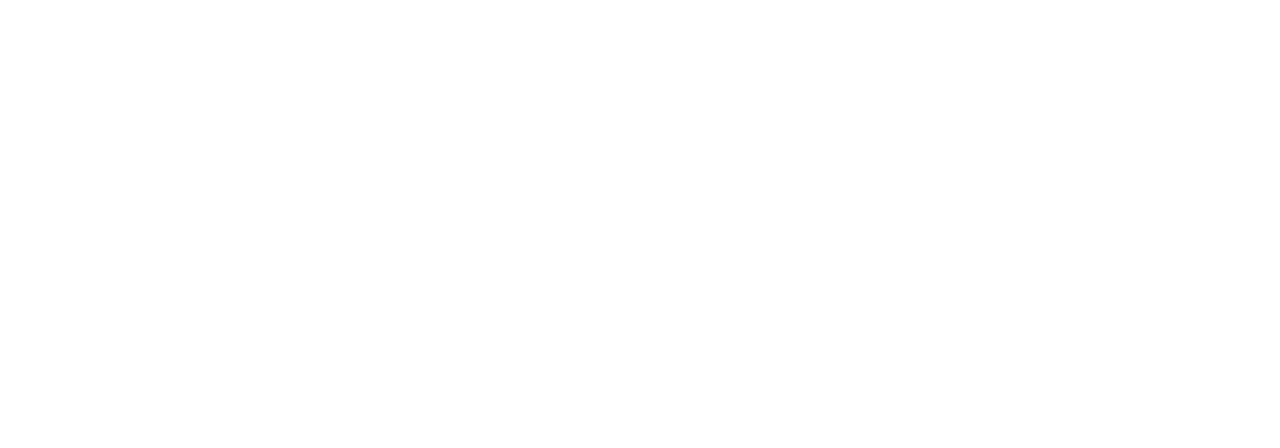
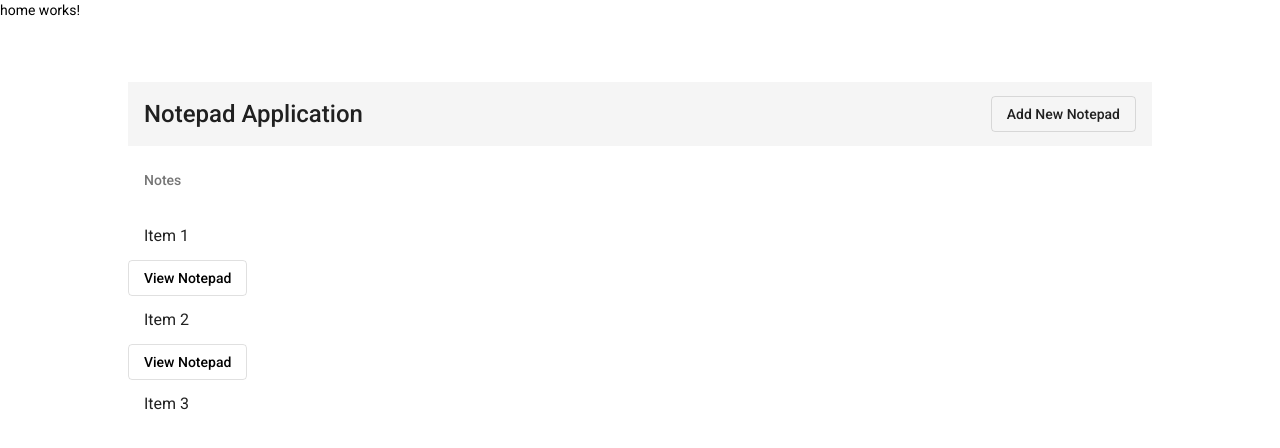
Before and after one commit to praveen683/notepad-webapp, an Angular app: page /home in a window 1280 px wide. Before the commit this address led to /. Shown: the top 448 px of the page. Built offline with nearby package versions, Linux system fonts and the light colour scheme.

Commit message:
created and updated design for home compenent

```diff
--- a/src/app/app-routing.module.ts
+++ b/src/app/app-routing.module.ts
@@ -1,9 +1,13 @@
 import { NgModule } from '@angular/core';
 import { Routes, RouterModule } from '@angular/router';
+import { HomeComponent } from './components/home/home.component';
 import { NotepadComponent } from './components/notepad/notepad.component';
 
-
 const routes: Routes = [
+  {
+    path: 'home',
+    component: HomeComponent
+  },
   {
     path: 'notepad',
     component: NotepadComponent
--- a/src/app/app.module.ts
+++ b/src/app/app.module.ts
@@ -8,11 +8,13 @@
 import { MaterialModule } from './material-module'
 import { FormsModule, ReactiveFormsModule } from '@angular/forms';
 import { FlexLayoutModule } from '@angular/flex-layout';
+import { HomeComponent } from './components/home/home.component';
 
 @NgModule({
   declarations: [
     AppComponent,
-    NotepadComponent
+    NotepadComponent,
+    HomeComponent
   ],
   imports: [
     BrowserModule,
--- /dev/null
+++ b/src/app/components/home/home.component.html
@@ -0,0 +1,29 @@
+<p>home works!</p>
+<div class="main-container">
+    <div>
+        <mat-toolbar class="m-10">
+            <mat-card-title>Notepad Application</mat-card-title>
+            <span class="spacer"></span>
+            <div class="example-button-row">
+                <button mat-stroked-button>Add New Notepad
+                </button>
+            </div>
+        </mat-toolbar>
+    </div>
+    <mat-list>
+        <div mat-subheader>Notes</div>
+        <mat-list role="list">
+            <mat-list-item role="listitem">Item 1</mat-list-item>
+            <span class="spacer"></span>
+            <span class="example-button-row">
+                <button mat-stroked-button>View Notepad</button>
+            </span>
+            <mat-list-item role="listitem">Item 2</mat-list-item>
+            <span class="spacer"></span>
+            <span class="example-button-row">
+                <button mat-stroked-button>View Notepad</button>
+            </span>
+            <mat-list-item role="listitem">Item 3</mat-list-item>
+          </mat-list>
+    </mat-list>
+</div>
--- /dev/null
+++ b/src/app/components/home/home.component.less
@@ -0,0 +1,3 @@
+.m-10 {
+    margin-bottom: 10px;
+  }
--- /dev/null
+++ b/src/app/components/home/home.component.ts
@@ -0,0 +1,15 @@
+import { Component, OnInit } from '@angular/core';
+
+@Component({
+  selector: 'app-home',
+  templateUrl: './home.component.html',
+  styleUrls: ['./home.component.less']
+})
+export class HomeComponent implements OnInit {
+
+  constructor() { }
+
+  ngOnInit(): void {
+  }
+
+}
```
Also changed, not shown: 1 other file (tests, documents, lock files or other folders).
